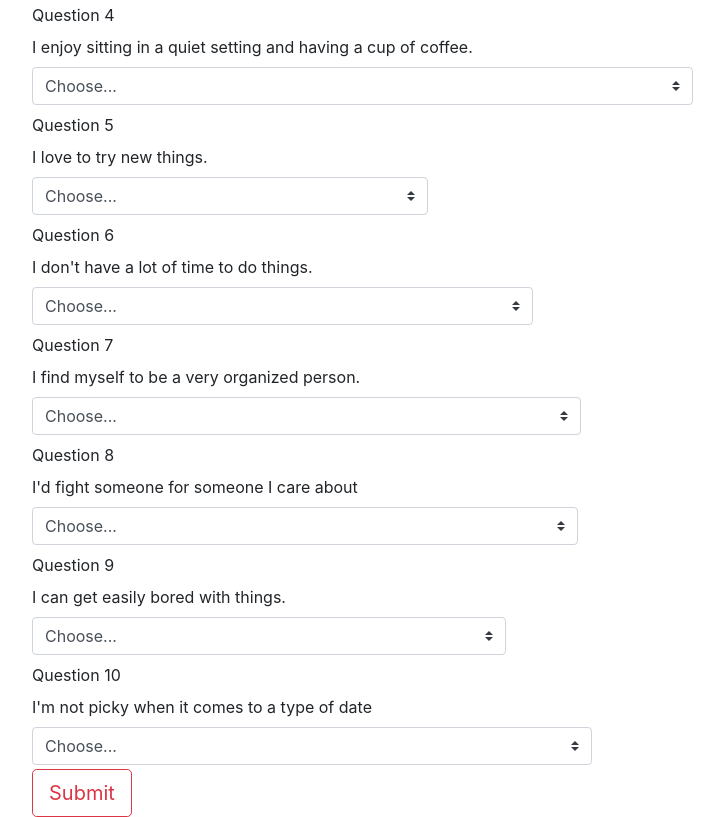
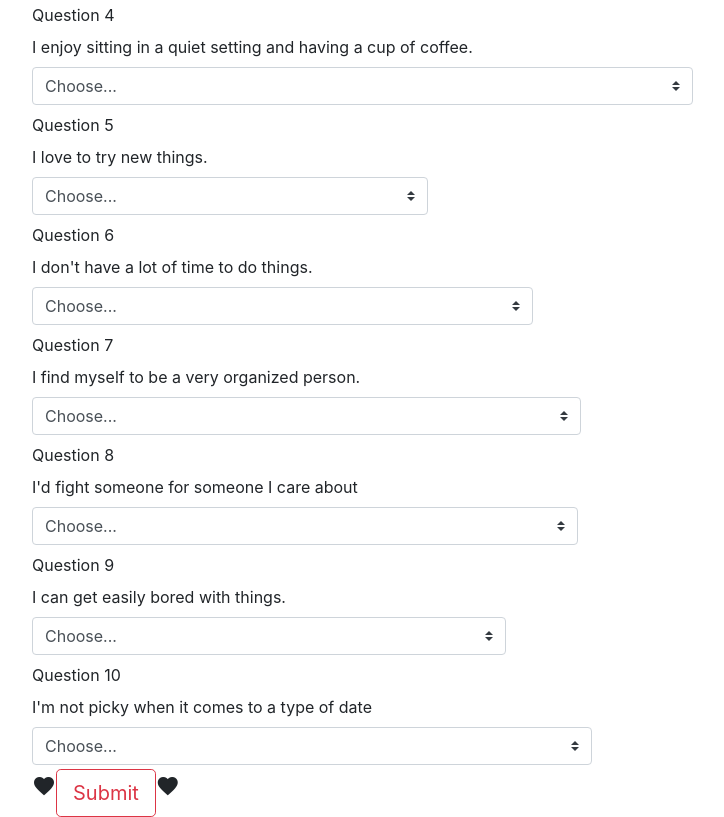
Before and after one commit to EricC44/Friend-Finder, a plain HTML site: page app/public/survey.html in a window 1280 px wide. Shown: the part 568-1385 px from the top of the page, without its empty margins (68-792 px from the left). Drawn offline with nearby package versions, Linux system fonts and the light colour scheme; a web font is replaced by a local one.

Commit message:
final touches

```diff
--- a/app/public/survey.html
+++ b/app/public/survey.html
@@ -26,8 +26,8 @@
     <main>
       <div class="container">
         <div class="row">
-          <div class="col s12 z-depth-3 panel panel-danger">
-            <div id="panel-info">
+          <div class="col s12 z-depth-3">
+
               <h1>10 Questions</h1>
 
               <h3>Starting Info</h3>
@@ -206,7 +206,7 @@
                     </div>
 
                   <div>
-                    <button class="btn btn-outline-danger btn-lg"  type="submit" name="SUBMIT" id="submit">Submit</button>
+                    <i class="material-icons prefix">favorite</i><button class="btn btn-outline-danger btn-lg"  type="submit" name="SUBMIT" id="submit">Submit</button><i class="material-icons right">favorite</i>
                   </div>
 
 
@@ -222,7 +222,7 @@
 
                 </form>
               </div>
-            </div>
+
           </div>
         </div>
       </div>
```
